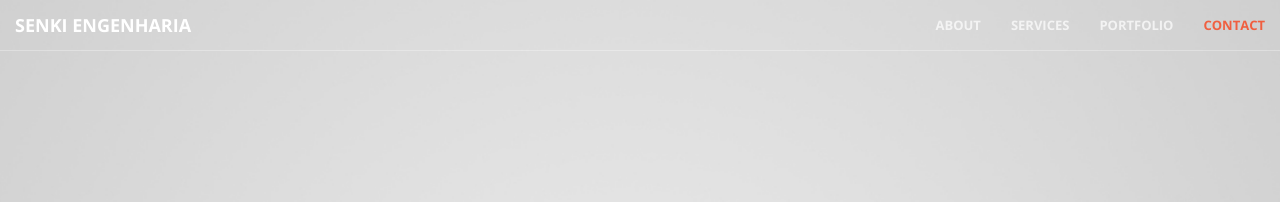
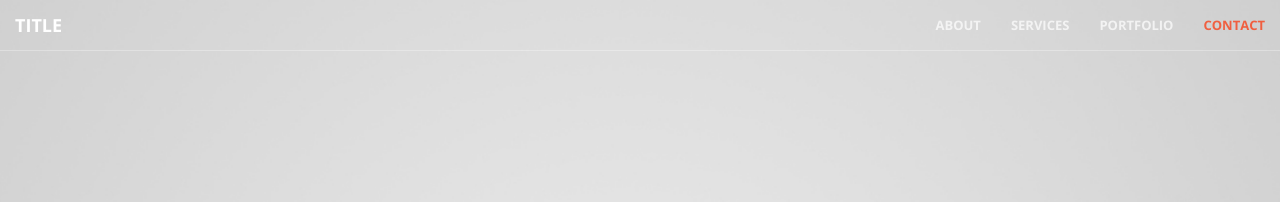
Before and after one commit to fqpasquetti/Seenki, a Jekyll site: the page built from index.html, in a window 1280 px wide. Shown: the top 202 px of the page. Built offline with Jekyll 4.4.1, drawn with Linux system fonts in a browser that asks for light colours.

Commit message:
Update nav.html

```diff
--- a/_includes/nav.html
+++ b/_includes/nav.html
@@ -8,7 +8,7 @@
                 <span class="icon-bar"></span>
                 <span class="icon-bar"></span>
             </button>
-            <a class="navbar-brand page-scroll" href="#page-top">Senki Engenharia</a>
+            <a class="navbar-brand page-scroll" href="#page-top">Title</a>
         </div>
 
         <!-- Collect the nav links, forms, and other content for toggling -->
```
